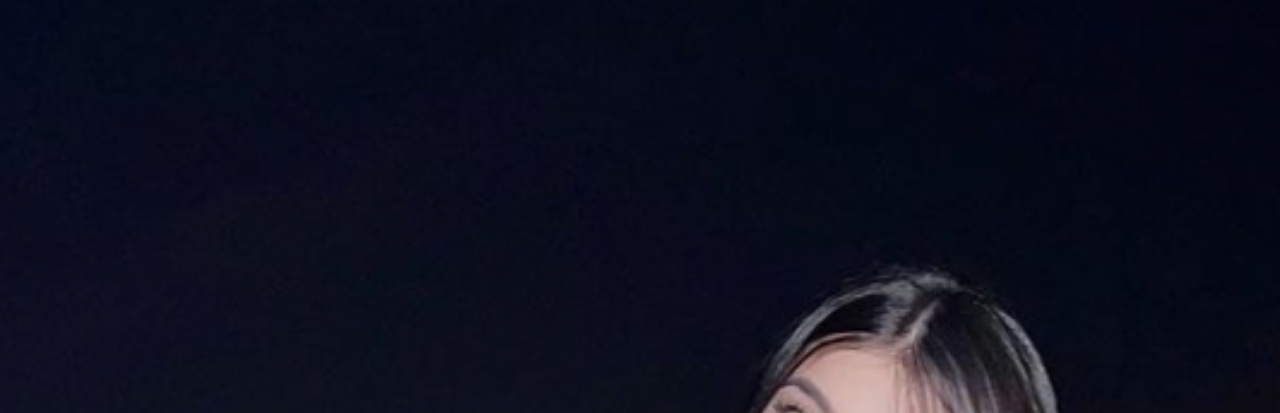
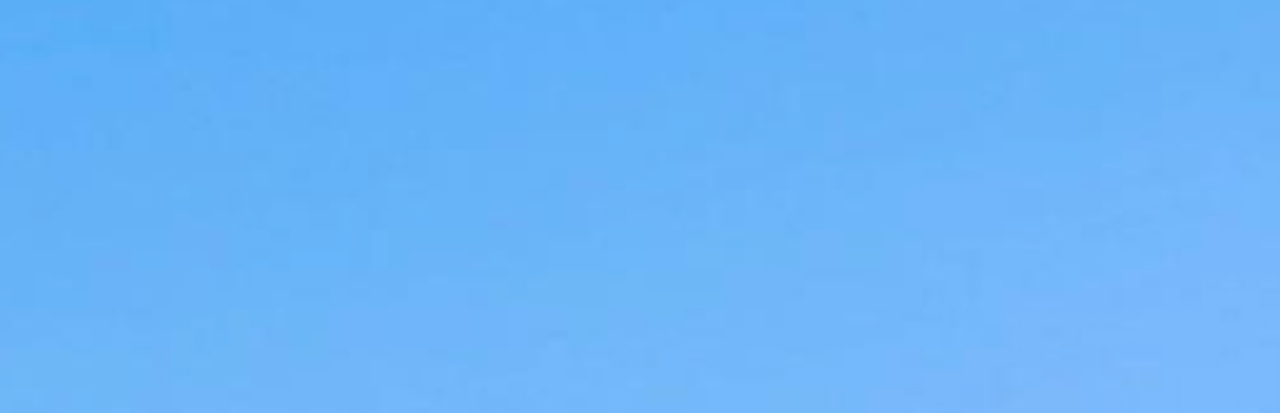
Before and after one commit to MrME-611/badey, a plain HTML site: page index.html in a window 1280 px wide. Shown: the part 387-800 px from the top of the page. Drawn offline with Linux system fonts and the light colour scheme.

Commit message:
Update style.css

```diff
--- a/style.css
+++ b/style.css
@@ -19,7 +19,7 @@
     align-items: center;
     flex-direction: column;
     justify-content: center;
-    background-image: url("sk5.png");
+    background-image: url("sk2.png");
     background-size: 120%;
   }
 
```
